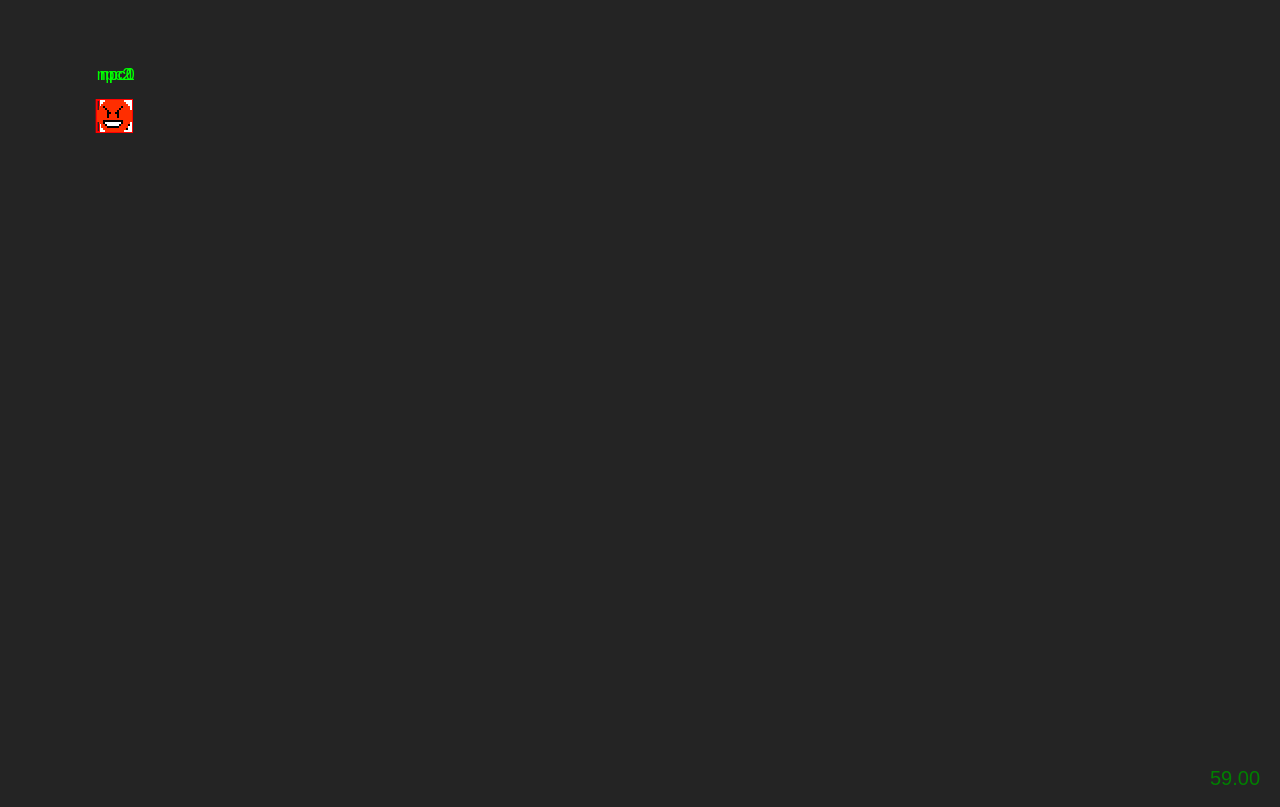
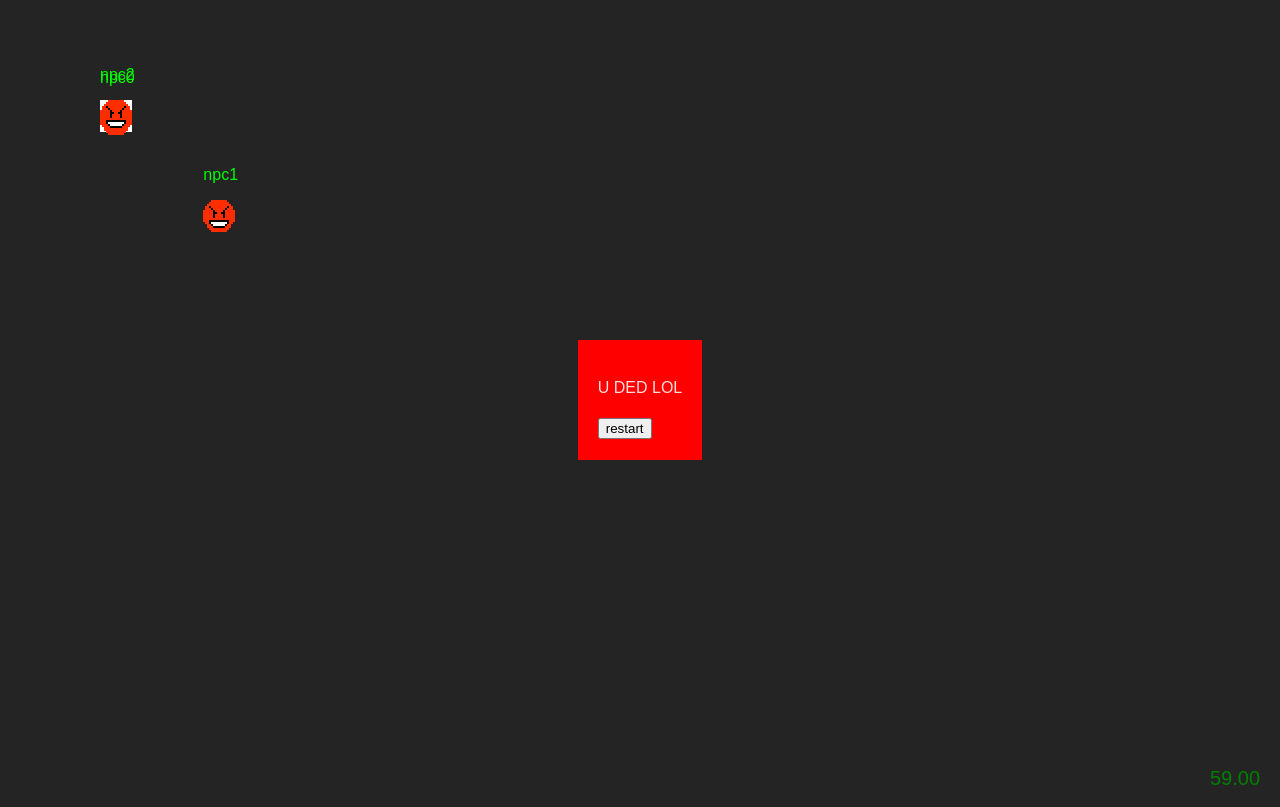
Before and after one commit to 0ctothorp/js13k22, a website built with Vite: page index.html in a window 1280 px wide. Built offline with nearby package versions, Linux system fonts and the light colour scheme.

Commit message:
u ded screen & restarting

```diff
--- a/index.html
+++ b/index.html
@@ -32,10 +32,32 @@
         height: 100vh;
         overflow: hidden;
       }
+
+      #ui {
+        width: 100vw;
+        height: 100vh;
+        position: absolute;
+        top: 0;
+        left: 0;
+        display: grid;
+        place-items: center;
+      }
+
+      #uded {
+        background: red;
+        padding: 20px;
+        display: none;
+      }
     </style>
   </head>
   <body>
     <canvas></canvas>
+    <div id="ui">
+      <div id="uded">
+        <p>U DED LOL</p>
+        <button>restart</button>
+      </div>
+    </div>
     <script type="module" src="/src/main.ts"></script>
   </body>
 </html>
--- a/src/components/componentsMap.ts
+++ b/src/components/componentsMap.ts
@@ -18,7 +18,8 @@
   ui: PlayerHealth | IComponent;
 };
 
-export const COMPONENTS: Record<string, Partial<Components>> = {
+export function setComponents(level: number) {
+  COMPONENTS = {
     player: {
       transform: new TransformComponent("player", 100, 100),
       renderer: new DeathRenderComponent("player"),
@@ -48,3 +49,17 @@
       collider: new NpcCollider("npc2", [32, 32]),
     },
   };
+}
+
+export let COMPONENTS: Record<string, Partial<Components>> = {};
+
+setComponents(0);
+
+export function initializeComponents() {
+  for (const cs of Object.values(COMPONENTS)) {
+    for (const c of Object.values(cs)) {
+      // @ts-ignore
+      c?.start?.();
+    }
+  }
+}
--- a/src/game.ts
+++ b/src/game.ts
@@ -1,9 +1,33 @@
-type Game = {
-  screen: "game" | "uded" | "mainmenu";
-  paused: boolean;
-};
+import {
+  initializeComponents,
+  setComponents,
+} from "./components/componentsMap";
 
-export const GAME: Game = {
-  screen: "game",
-  paused: false,
-};
+type Screen = "game" | "uded" | "mainmenu";
+
+class Game {
+  private _screen: Screen = "game";
+  private _paused = false;
+
+  constructor() {
+    document.querySelector("#uded button")?.addEventListener("click", () => {
+      // reconstruct entities and components
+      console.log("restarting");
+      setComponents(0);
+      initializeComponents();
+      this._screen = "game";
+      document.getElementById("uded")!.style.display = "";
+    });
+  }
+
+  set screen(value) {
+    this._screen = value;
+    document.getElementById("uded")!.style.display = "block";
+  }
+
+  get screen() {
+    return this._screen;
+  }
+}
+
+export const GAME = new Game();
--- a/src/main.ts
+++ b/src/main.ts
@@ -1,5 +1,6 @@
 import { clearCanvas, ctx } from "./canvas";
-import { COMPONENTS } from "./components/componentsMap";
+import { initializeComponents } from "./components/componentsMap";
+import { GAME } from "./game";
 import {
   collisionSystem,
   movementSystem,
@@ -14,12 +15,7 @@
 const debugDrawFPS = getDebugDrawFPS(ctx);
 
 // initialize all components
-for (const cs of Object.values(COMPONENTS)) {
-  for (const c of Object.values(cs)) {
-    // @ts-ignore
-    c?.start?.();
-  }
-}
+initializeComponents();
 
 let prevTime = 0;
 function loop(time: number) {
@@ -27,13 +23,17 @@
   prevTime = time;
 
   // game logic systems that don't render anything come before clearCanvas()
-  movementSystem(deltaTime);
-  npcLifeSystem(deltaTime);
+  if (GAME.screen === "game") {
+    movementSystem(deltaTime);
+    npcLifeSystem(deltaTime);
+  }
 
   clearCanvas();
 
   // systems that draw something come after clearCanvas()
-  collisionSystem(deltaTime);
+  if (GAME.screen === "game") {
+    collisionSystem(deltaTime);
+  }
   renderingSystem();
   uiSystem();
 
```
Lines whose indentation alone changed are shown as unchanged.
